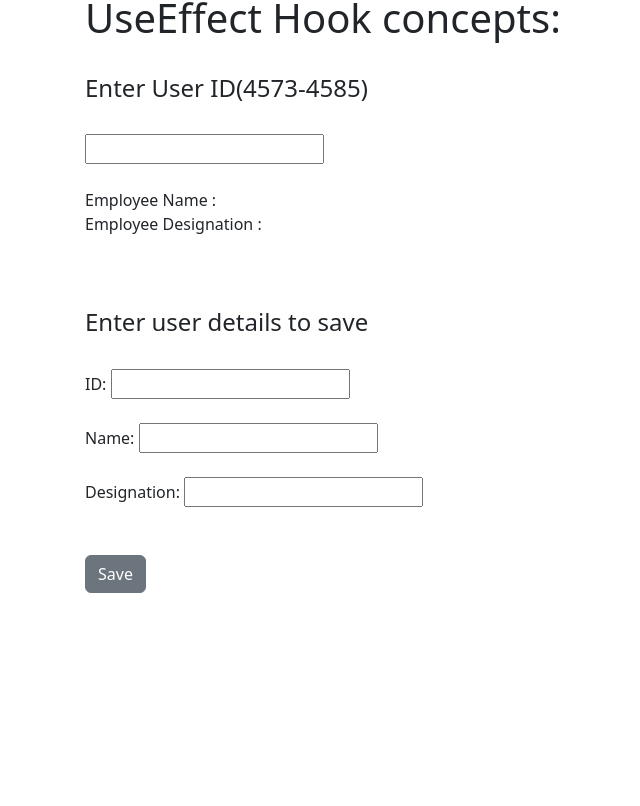
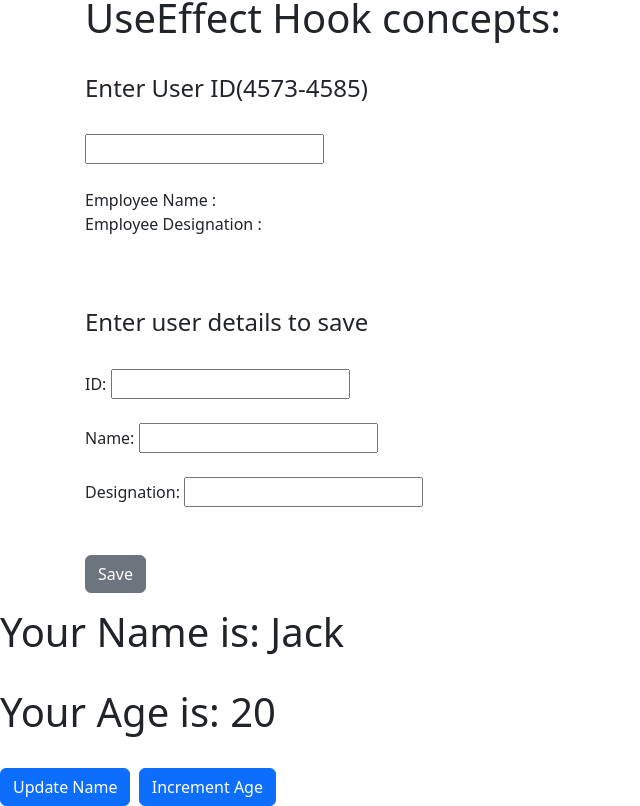
Before and after one commit to webdevsaravanan/React_Learnings, a React (Create React App) app in the folder my-app/: page / in a window 1280 px wide. Shown: the part 2677-3483 px from the top of the page, without its empty margins (0-640 px from the left). Before the commit the page ends 3285 px from the top, so only its background shows below. Built offline with nearby package versions, Linux system fonts and the light colour scheme; data requests are answered from the project's data file.

Commit message:
UseEffect Demo

```diff
--- a/my-app/public/index.html
+++ b/my-app/public/index.html
@@ -40,6 +40,7 @@
     <div id="Card"></div>
     <div id="Educator"></div>
     <div id="EmployeeSearch"></div>
+    <div id="Sample"></div>
     <!--
       This HTML file is a template.
       If you open it directly in the browser, you will see an empty page.
--- /dev/null
+++ b/my-app/src/Sample.js
@@ -0,0 +1,17 @@
+import {useState, useEffect} from 'react';
+function Sample() {
+  const [name,setName] = useState("Jack")
+  const [age,setAge] = useState(20)
+  useEffect(()=>{
+   console.log("use Effect called")
+  })
+  return (
+  <div>
+        <h1>Your Name is: {name}</h1><br/>
+        <h1>Your Age is: {age} </h1><br/>
+        <button className="btn btn-primary" onClick={()=>setName("Tom")}>Update Name</button>&nbsp;&nbsp;
+        <button className="btn btn-primary" onClick={()=>setAge(age+1)}>Increment Age</button>
+        </div>
+ );
+}
+export default Sample;
--- a/my-app/src/index.js
+++ b/my-app/src/index.js
@@ -15,6 +15,7 @@ import Employees from './Employees';
 import Card from './Card';
 import Educator from './Educator';
 import EmployeeSearch from './EmployeeSearch';
+import Sample from './Sample';
 // const root = ReactDOM.createRoot(document.getElementById('root'));
 // root.render(
 //   <React.StrictMode>
@@ -80,4 +81,8 @@ educator.render(<Educator />)
 const employeeSearch = ReactDOM.createRoot(document.getElementById('EmployeeSearch'))
 employeeSearch.render(<EmployeeSearch />)
 
+const sample = ReactDOM.createRoot(document.getElementById('Sample'));
+sample.render(
+    <Sample/>);
+
 reportWebVitals()
```
Also changed, not shown: 1 other file (tests, documents, lock files or other folders).
